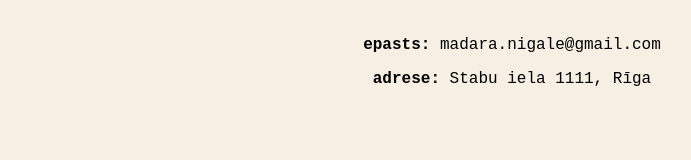
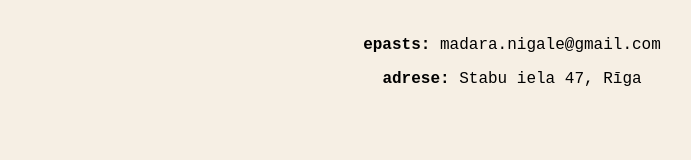
Before and after one commit to pievelna/mn_web_page, a plain HTML site: page index.html in a window 1280 px wide. Shown: the part 1220-1380 px from the top of the page, without its empty margins (128-819 px from the left). Drawn offline with Linux system fonts and the light colour scheme.

Commit message:
real address, accent on keywords address and email

```diff
--- a/index.html
+++ b/index.html
@@ -50,7 +50,7 @@
       <h2 id="contact">kontakti</h2>
       <div>
         <p><strong>epasts:</strong> <a href="mailto:madara@nigale.lv">madara.nigale@gmail.com</a></p>
-        <p><strong>adrese:</strong> Stabu iela 1111, Rīga</p>
+        <p><strong>adrese:</strong> Stabu iela 47, Rīga</p>
       </div>
     </section>
   </section>
```
